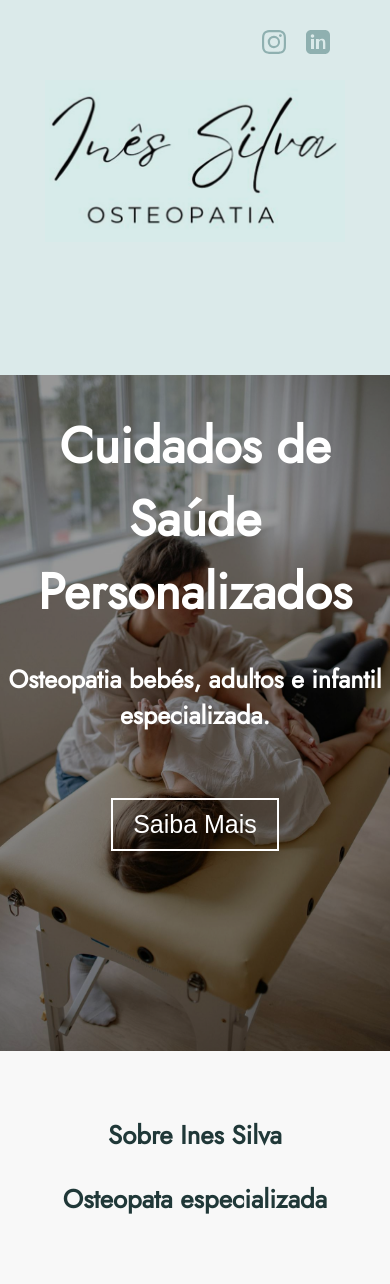
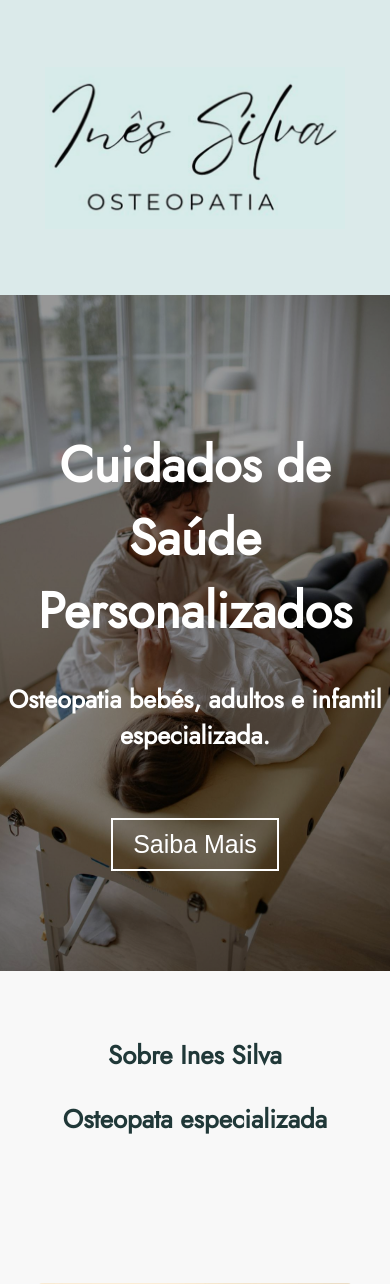
Before and after one commit to WOH2021/inesosteopata, a PHP site: page / in a window 390 px wide. Shown: the top 1284 px of the page. Run offline with PHP 8.4, Linux system fonts and the light colour scheme.

Commit message:
removed header, added social to footer

```diff
--- a/index.html
+++ b/index.html
@@ -19,16 +19,6 @@
         <meta name="robots" content="index, follow">
     </head>
 <body>
-  <header>
-    <div class="social-icons">
-      <a href="https://www.instagram.com/inesilva.osteo/" target="_blank" aria-label="Instagram">
-        <img src="/assets/images/instagram-colored.svg" alt="Instagram" />
-      </a>
-      <a href="https://www.linkedin.com/in/in%C3%AAs-silva-29377724b?lipi=urn%3Ali%3Apage%3Ad_flagship3_profile_view_base_contact_details%3B3iU5I9j4TQedfZP7LesEOQ%3D%3D" target="_blank" aria-label="LinkedIn">
-        <img src="/assets/images/linkedin-colored.svg" alt="LinkedIn" />
-      </a>
-    </div>
-  </header>
   <div id="title">
     <div class="int">
       <img class="logo" src="assets/images/inesosteologo.png">
@@ -111,6 +101,14 @@ Estou aqui para ajudar não só os bebés e crianças no seu desenvolvimento, co
     </div>
 
     <footer>
+      <div class="social-icons">
+        <a href="https://www.instagram.com/inesilva.osteo/" target="blank" aria-label="Instagram">
+          <img src="/assets/images/instagram-colored.svg" alt="Instagram" />
+        </a>
+        <a href="https://www.linkedin.com/in/in%C3%AAs-silva-29377724b?lipi=urn%3Ali%3Apage%3Ad_flagship3_profile_view_base_contact_details%3B3iU5I9j4TQedfZP7LesEOQ%3D%3D" target="_blank" aria-label="LinkedIn">
+          <img src="/assets/images/linkedin-colored.svg" alt="LinkedIn" />
+        </a>
+      </div>
       <p>Made by Vianexu</p>
     </footer>
   </body>
--- a/style.css
+++ b/style.css
@@ -7,15 +7,6 @@ body {
     color: #203838;
     margin: 0;
  }
-
- /* Header com ícones sociais */
-header {
-  padding: 20px 20px;
-  padding-right: 50px;
-  background-color: #DBEAEA;
-  display: flex;
-  justify-content: flex-end;
-}
 
 #about {
     background: #f8f8f8;
@@ -175,14 +166,6 @@ header {
     background: #5a93939c;
 }
 
-/* Footer */
-footer {
-    background: #DBEAEA;
-    color: #203838;
-    text-align: center;
-    padding: 05px;
-    font-size: 14px;
-}
 
 #pediatrica {
   background: #f0f8f8;
@@ -236,11 +219,19 @@ footer {
   color: #5a9393;
   font-size: 16px;
 }
-
+/* Footer */
+footer {
+    background: #DBEAEA;
+    color: #203838;
+    text-align: center;
+    padding: 20px 20px;
+    padding-right: 50px;
+    font-size: 14px;
+}
 /* Responsive Design */
 @media only screen and (max-width: 800px) {
 
-    .social-icons {
+  .social-icons {
     display: flex;
     justify-content: right;
     margin-top: 10px;
@@ -251,7 +242,7 @@ footer {
         margin: 0 10px;
     }
 
-    header {
+    footer {
         flex-direction: column;
         align-items: right;
     }
@@ -267,6 +258,7 @@ footer {
         display: table-cell;
         vertical-align: middle;
         text-align: center;
+        align-content: center;
     }
 
     #title {
@@ -342,8 +334,8 @@ footer {
     .logo {
         max-width: 300px;
         max-height: 225px;
+        align-content: center;
     }
-
 
     .int {
         padding: 20px;
@@ -415,3 +407,8 @@ footer {
   .reason-list li::before {
     font-size: 18px;
   }
+
+  footer {
+        flex-direction: column;
+        align-items: right;
+    }
```
Lines whose indentation alone changed are shown as unchanged.
